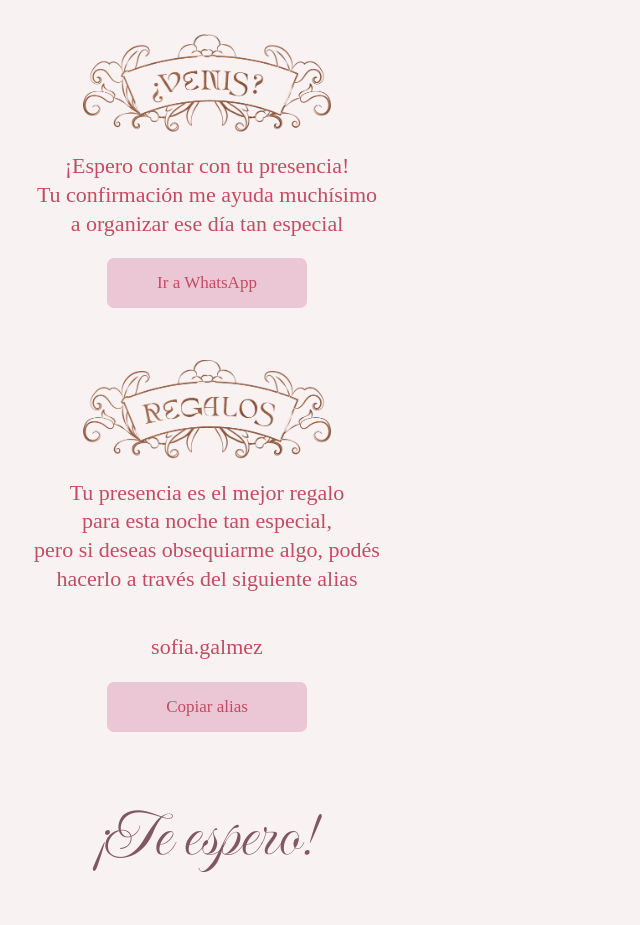
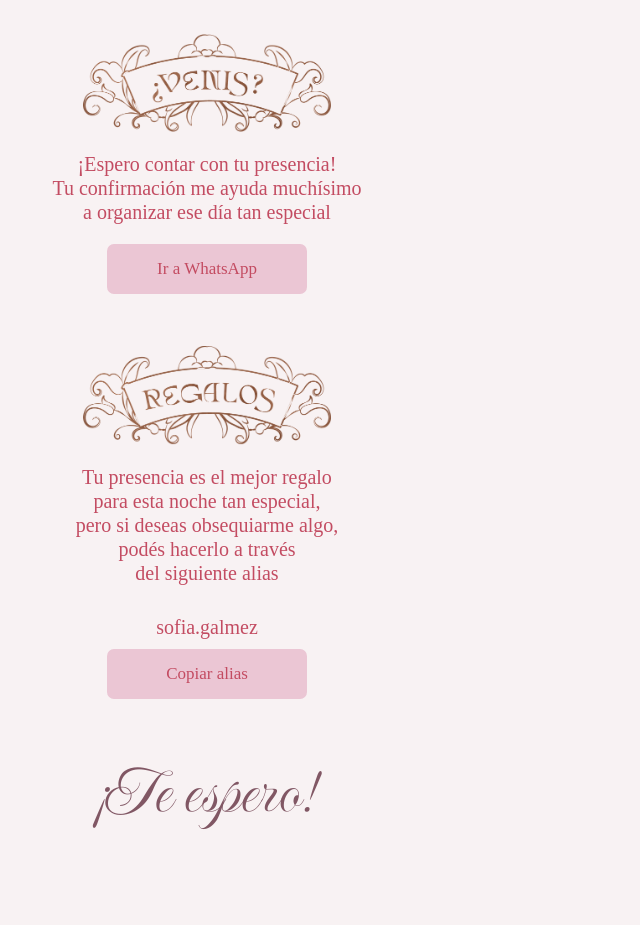
Before and after one commit to CaroArcioni/invitacion-sofi, a website: page index.html in a window 1280 px wide. Shown: the part 2400-3325 px from the top of the page, without its empty margins (0-640 px from the left). After the commit the page ends 3282 px from the top, so only its background shows below. Drawn offline with Linux system fonts and the light colour scheme; a web font is replaced by a local one.

Commit message:
cambios tamaño letra

```diff
--- a/index.html
+++ b/index.html
@@ -76,7 +76,7 @@
             <section id="regalos">
                 <img class="tamaño-titulo" src="./recursos/regalos.png" alt="regalos">
                 <P>Tu presencia es el mejor regalo<br>para esta noche tan especial,<br>pero si deseas obsequiarme algo,
-                    podés hacerlo a través del siguiente alias</p>
+                <br>podés hacerlo a través<br>del siguiente alias</p>
                 <p id="alias">sofia.galmez</p>
 
                 <button onclick="copiarAlias()">
--- a/scss/main.scss
+++ b/scss/main.scss
@@ -149,8 +149,8 @@
                 p {
                     text-align: center;
                     color: #c34c62;
-                    font-size: 22px;
-                    line-height: 1.3;
+                    font-size: 20px;
+                    line-height: 1.2;
                     font-weight: normal;
                     padding: 20px 0 20px 0;
                 }
@@ -193,10 +193,10 @@
                 p {
                     text-align: center;
                     color: #c34c62;
-                    font-size: 22px;
-                    line-height: 1.3;
+                    font-size: 20px;
+                    line-height: 1.2;
                     font-weight: normal;
-                    padding: 20px 0 20px 0;
+                    padding: 20px 0 10px 0;
                 }
 
 
```
Also changed, not shown: CSS/style.css.
